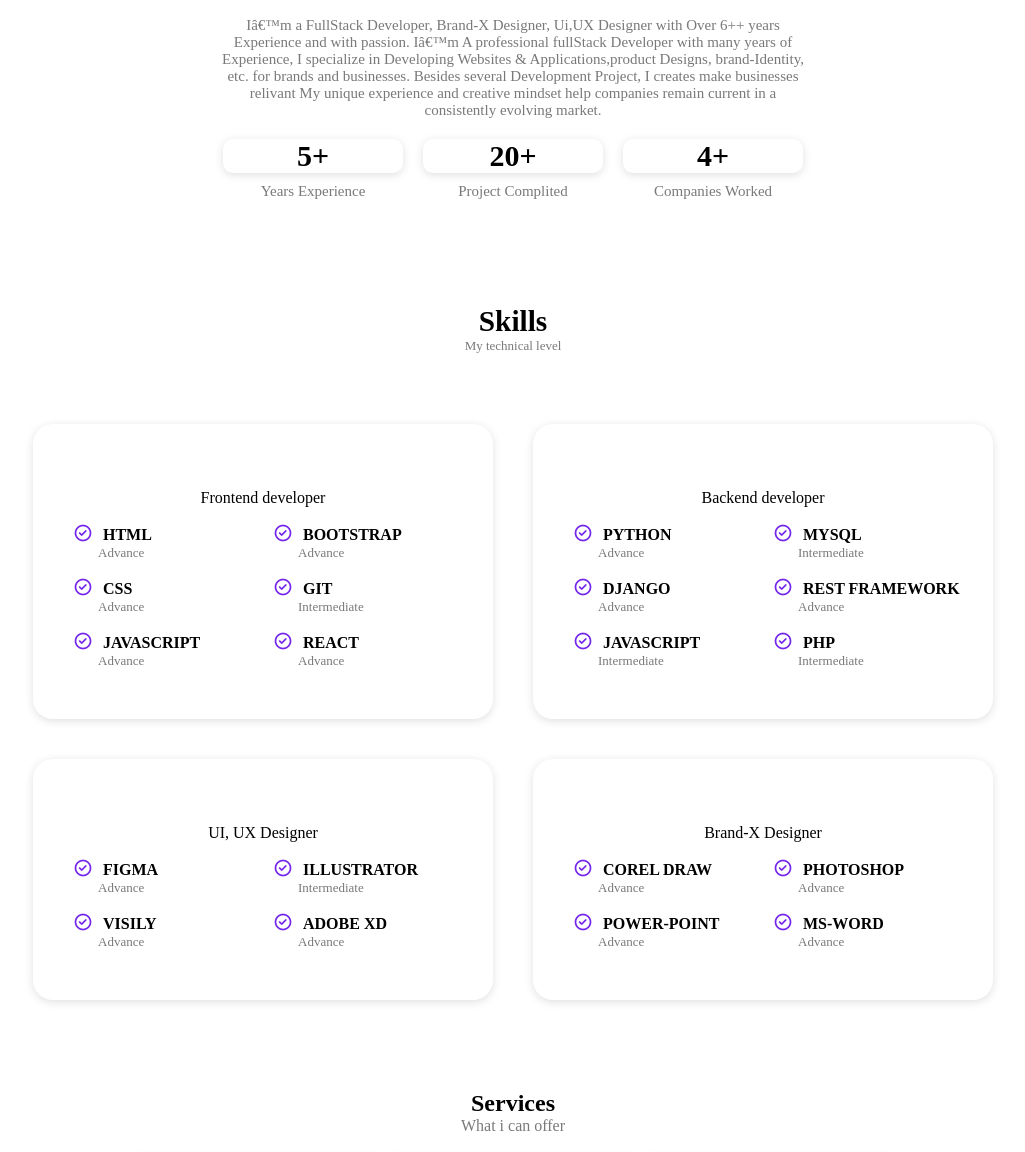
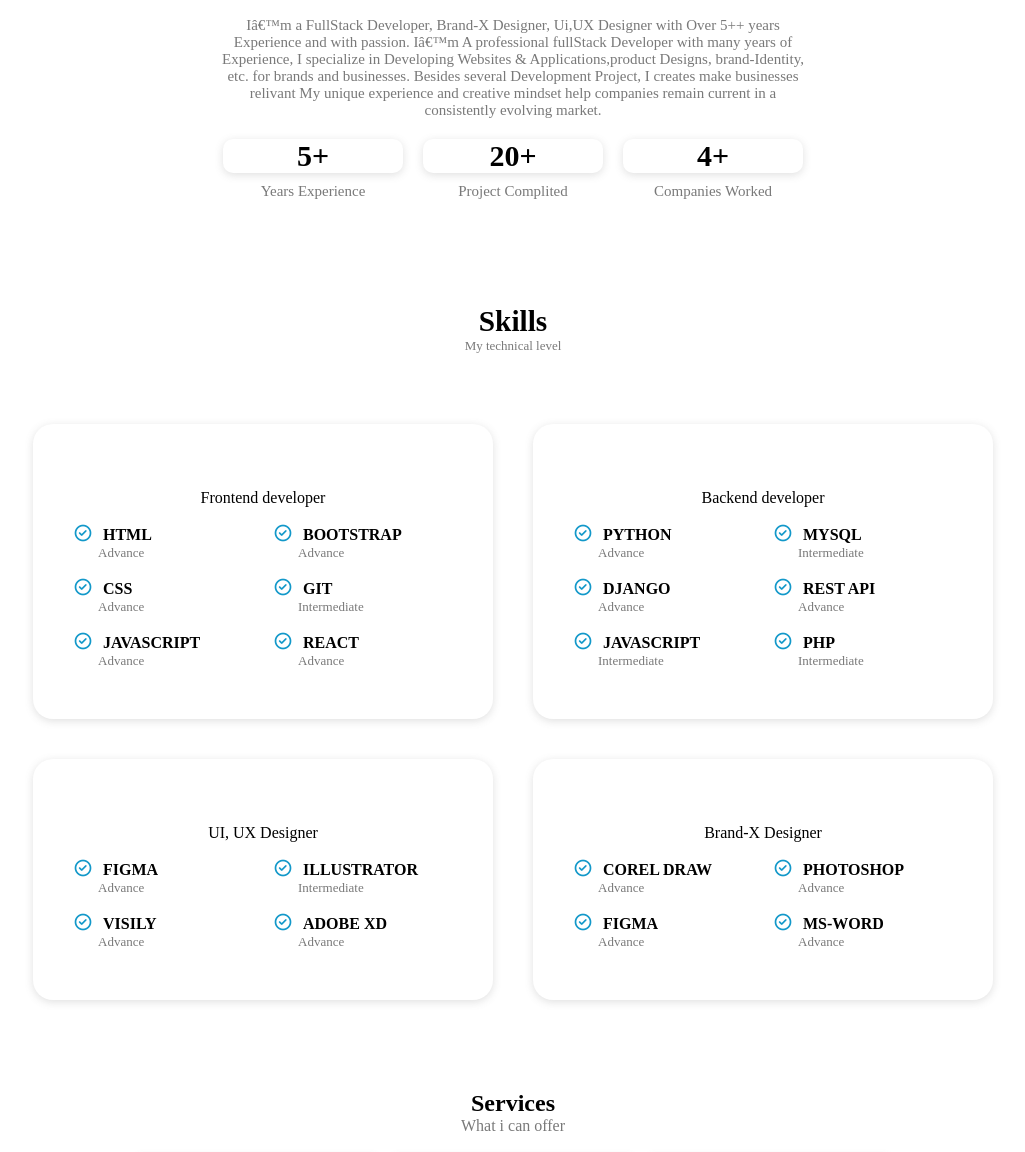
Before and after one commit to brightphi210/MyPorfolio, a plain HTML site: page index.html in a window 1280 px wide. Shown: the part 650-1802 px from the top of the page, without its empty margins (127-1152 px from the left). Drawn offline with nearby package versions, Linux system fonts and the light colour scheme.

Commit message:
Add files via upload

```diff
--- a/index.html
+++ b/index.html
@@ -108,7 +108,7 @@
     <div class="about-flex">
       <div>
         <p>
-          I’m a FullStack Developer, Brand-X Designer, Ui,UX Designer with Over 6++
+          I’m a FullStack Developer, Brand-X Designer, Ui,UX Designer with Over 5++
           years Experience and with passion.
           I’m A professional fullStack Developer with many years of Experience,
           I specialize in Developing Websites & Applications,product Designs,
@@ -196,7 +196,7 @@
           </div>
 
           <div>
-            <h4><i class="uil uil-check-circle"></i>REST FRAMEWORK</h4>
+            <h4><i class="uil uil-check-circle"></i>REST API</h4>
             <p>Advance</p>
           </div>
 
@@ -250,7 +250,7 @@
           </div>
 
           <div>
-            <h4><i class="uil uil-check-circle"></i>POWER-POINT</h4>
+            <h4><i class="uil uil-check-circle"></i>FIGMA</h4>
             <p>Advance</p>
           </div>
 
--- a/media-Query.css
+++ b/media-Query.css
@@ -6,7 +6,7 @@ nav i {
 
 :root{
     /* ---------color------- */
-    --first-color:#7425ec;
+    --first-color: #1298c9;
     --second-color:white;
     --third-color:black;
 
```
